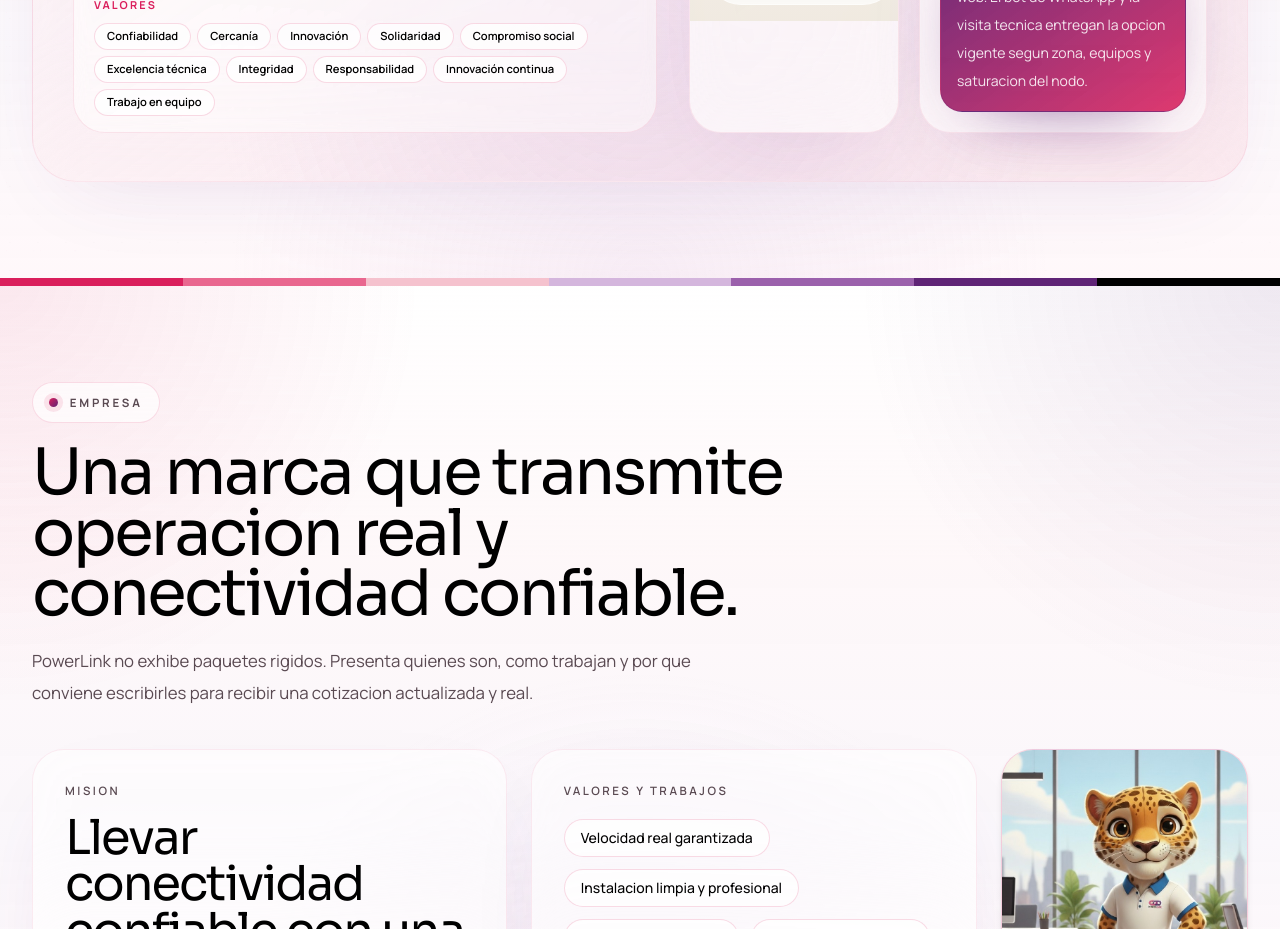
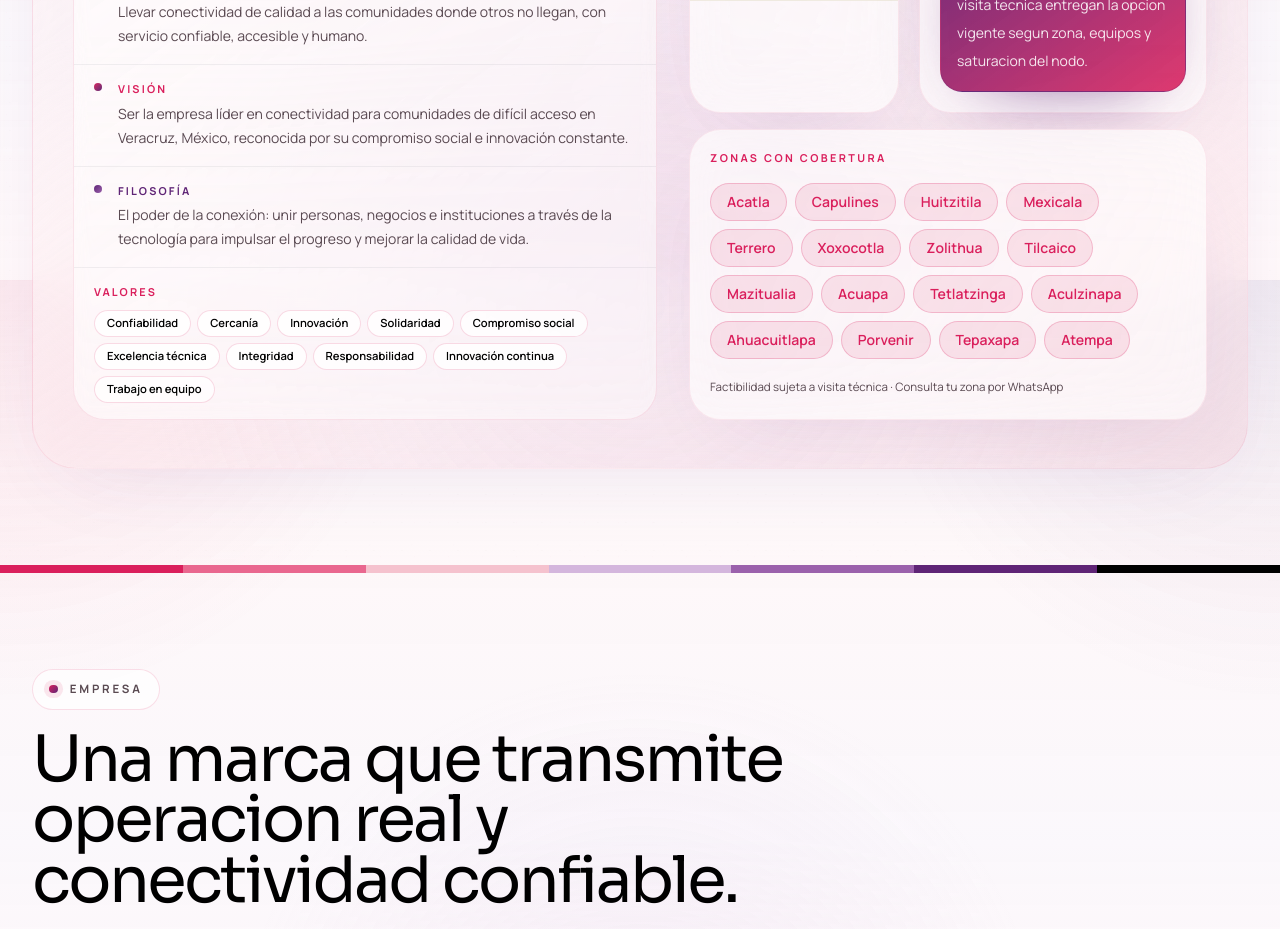
Before and after one commit to mitre88/planes-informes-web, a Next.js app: page / in a window 1280 px wide. Shown: the part 1320-2249 px from the top of the page. Built offline with nearby package versions, Linux system fonts and the light colour scheme.

Commit message:
Agregar colonias con cobertura debajo del mapa interactivo
Co-Authored-By: Claude Sonnet 4.6 <noreply@anthropic.com>

```diff
--- a/app/page.tsx
+++ b/app/page.tsx
@@ -496,6 +496,26 @@ export default async function Home() {
                   <CoverageMap zones={coverageZones} />
                 </div>
 
+                {/* Colonias con cobertura */}
+                <div className="panel-surface rounded-[2rem] p-5">
+                  <p className="text-[0.68rem] font-bold uppercase tracking-[0.22em] text-[var(--color-pink-dark)]">Zonas con cobertura</p>
+                  <div className="mt-4 flex flex-wrap gap-2">
+                    {[
+                      "Acatla","Capulines","Huitzitila","Mexicala","Terrero","Xoxocotla",
+                      "Zolithua","Tilcaico","Mazitualia","Acuapa","Tetlatzinga","Aculzinapa",
+                      "Ahuacuitlapa","Porvenir","Tepaxapa","Atempa",
+                    ].map((zona) => (
+                      <span
+                        key={zona}
+                        className="inline-flex items-center rounded-full bg-[rgba(218,31,92,0.10)] border border-[rgba(218,31,92,0.22)] px-4 py-2 text-sm font-semibold text-[var(--color-pink-dark)]"
+                      >
+                        {zona}
+                      </span>
+                    ))}
+                  </div>
+                  <p className="mt-4 text-[0.72rem] leading-6 text-[var(--color-slate)]">Factibilidad sujeta a visita técnica · Consulta tu zona por WhatsApp</p>
+                </div>
+
               </div>
             </div>
           </div>
```
